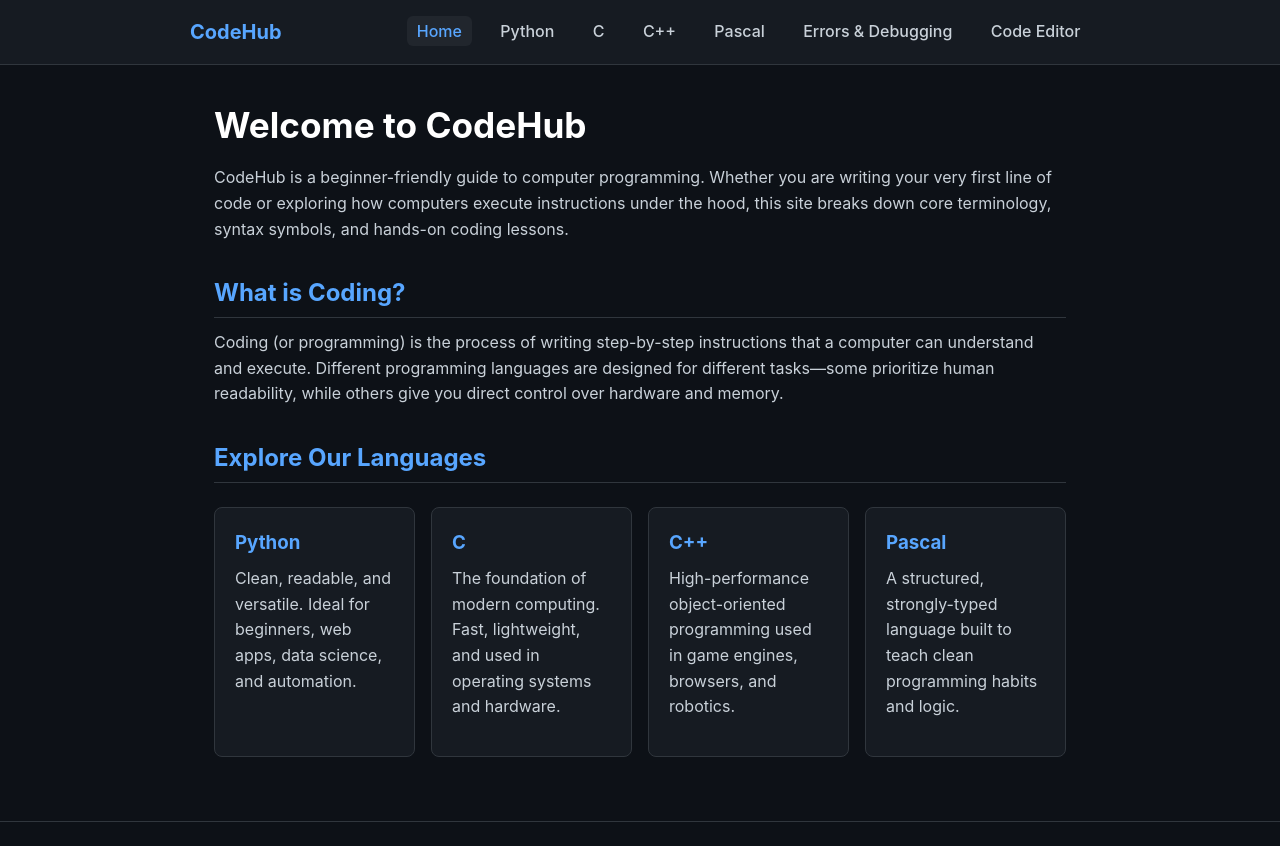
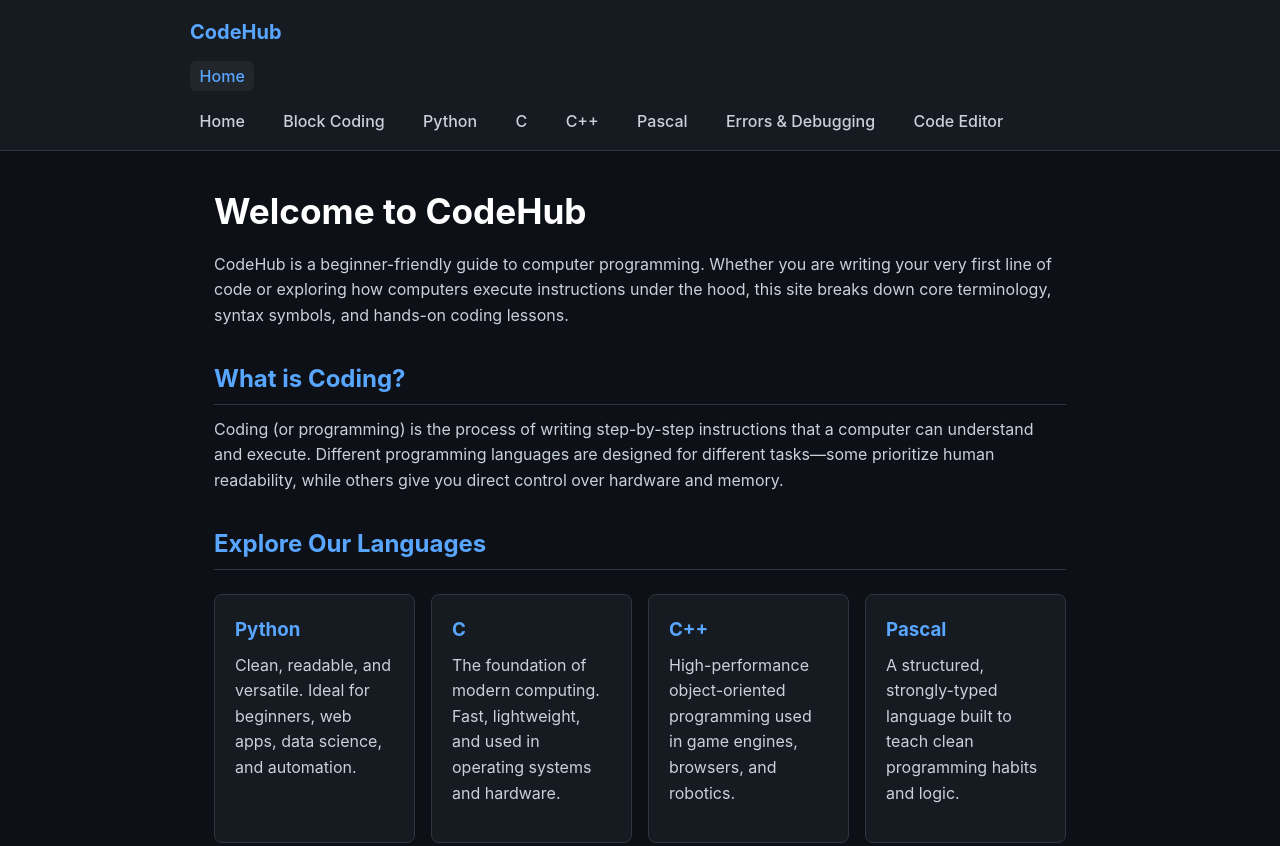
Before and after one commit to Stormwarden-new/Website-demo-, a plain HTML site: page index.html in a window 1280 px wide. Shown: the top 846 px of the page. Drawn offline with Linux system fonts and the light colour scheme.

Commit message:
Update index.html

```diff
--- a/index.html
+++ b/index.html
@@ -12,6 +12,9 @@
       <a href="index.html" class="logo">CodeHub</a>
       <ul class="nav-links">
         <li><a href="index.html" class="active">Home</a></li>
+        <ul class="nav-links">
+        <li><a href="index.html">Home</a></li>
+        <li><a href="blocks.html">Block Coding</a></li>
         <li><a href="python.html">Python</a></li>
         <li><a href="c.html">C</a></li>
         <li><a href="cpp.html">C++</a></li>
```
